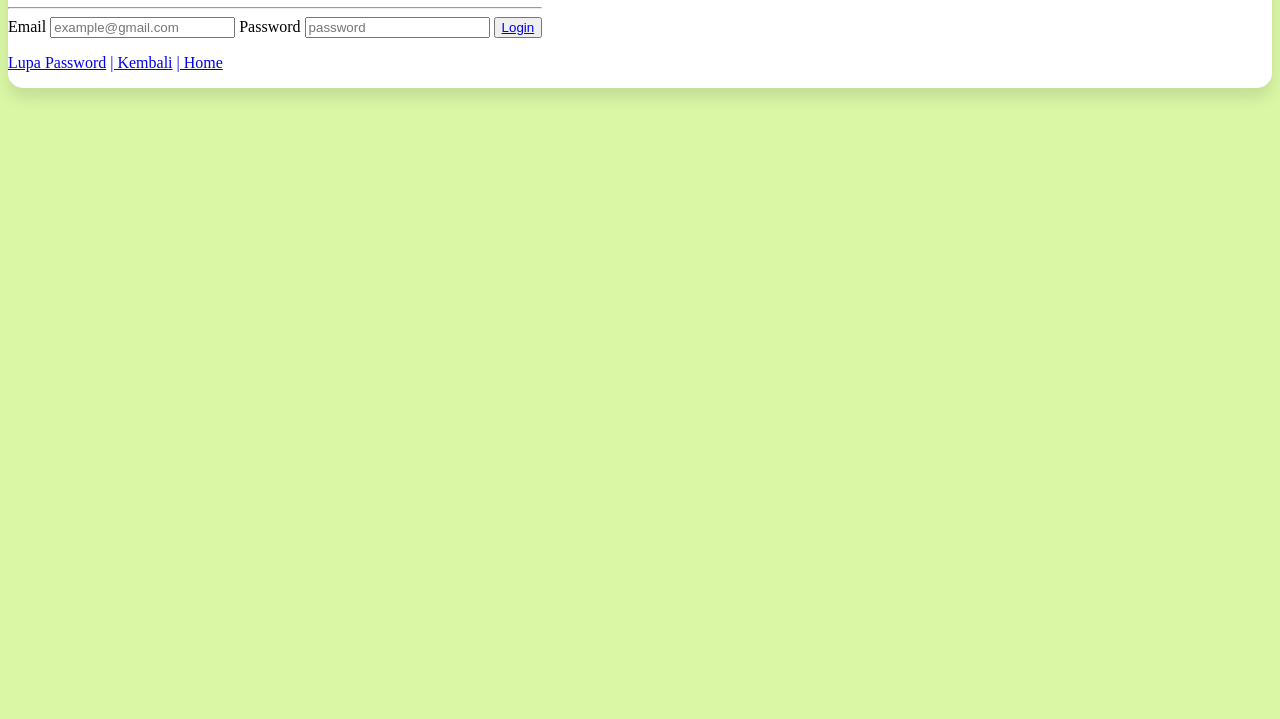
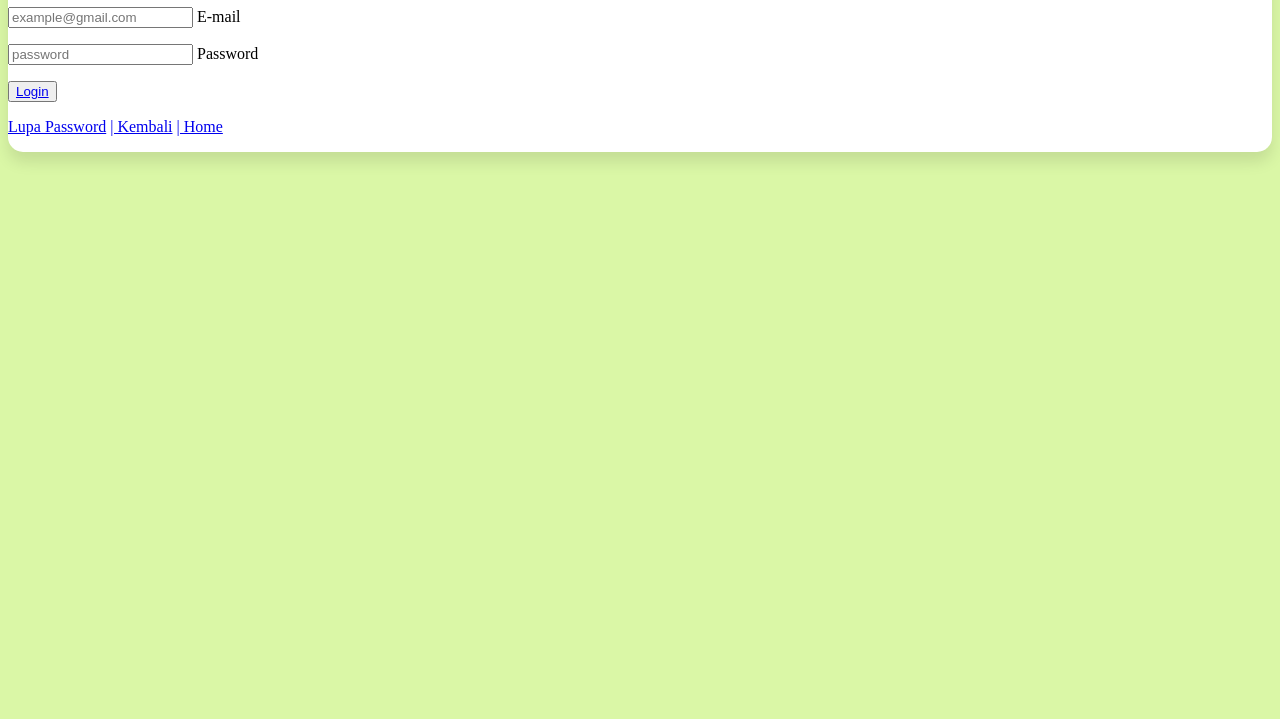
Before and after one commit to hooyaashop/hooyaa.shop.github.io, a plain HTML site: page login.html in a window 1280 px wide. Shown: the part 81-800 px from the top of the page. Drawn offline with Linux system fonts and the light colour scheme.

Commit message:
Update login.html

```diff
--- a/login.html
+++ b/login.html
@@ -29,11 +29,14 @@
 		<div class="Login">
 			<form action="">
 				<h1 style="color: #6495ED">LOGIN</h1>
-				<hr>
-				<label for="">Email</label>
-				<input type="text" placeholder="example@gmail.com">
-				<label for="">Password</label>
-				<input type="password" placeholder="password">
+				<p>
+					<input type="text" placeholder="example@gmail.com">
+					<label for="">E-mail</label>
+				</p>
+				<p>
+					<input type="password" placeholder="password">
+					<label for="">Password</label>
+				</p>
 				<button>
 					<a href="index.html">Login</a>
 				</button>
```
